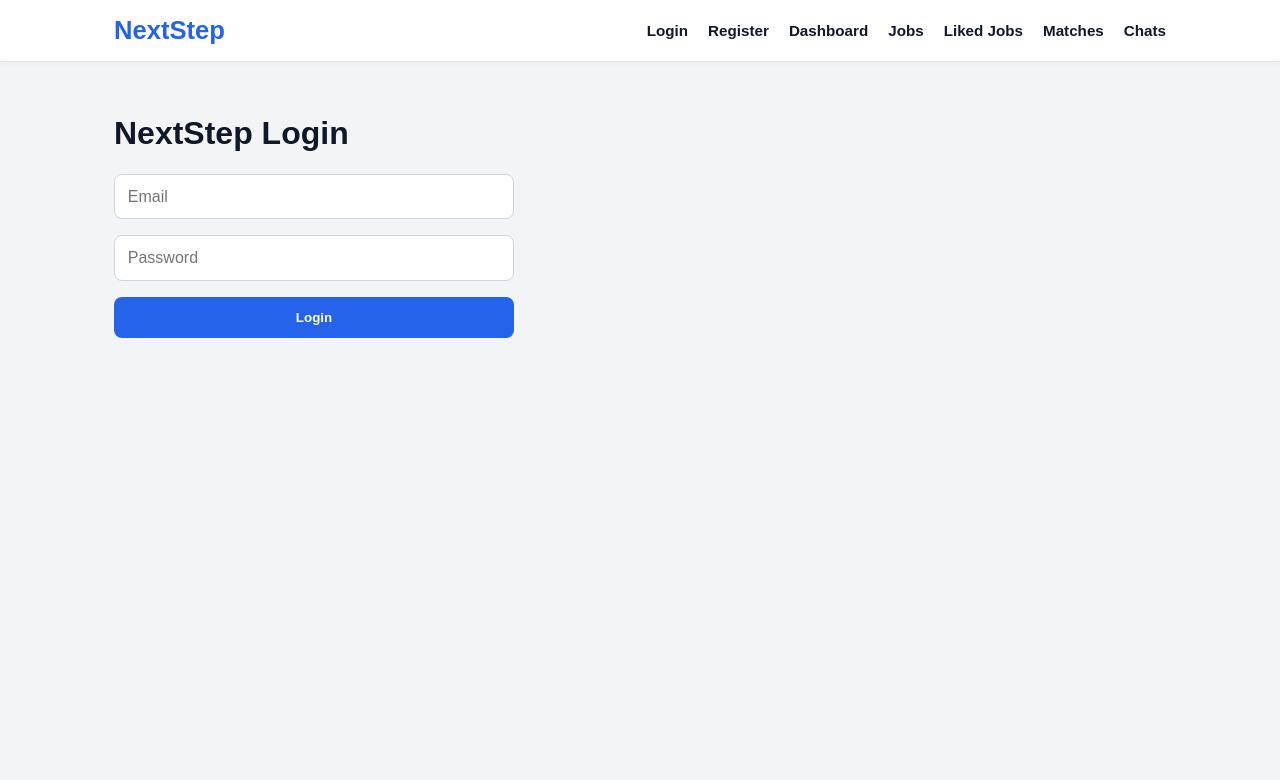
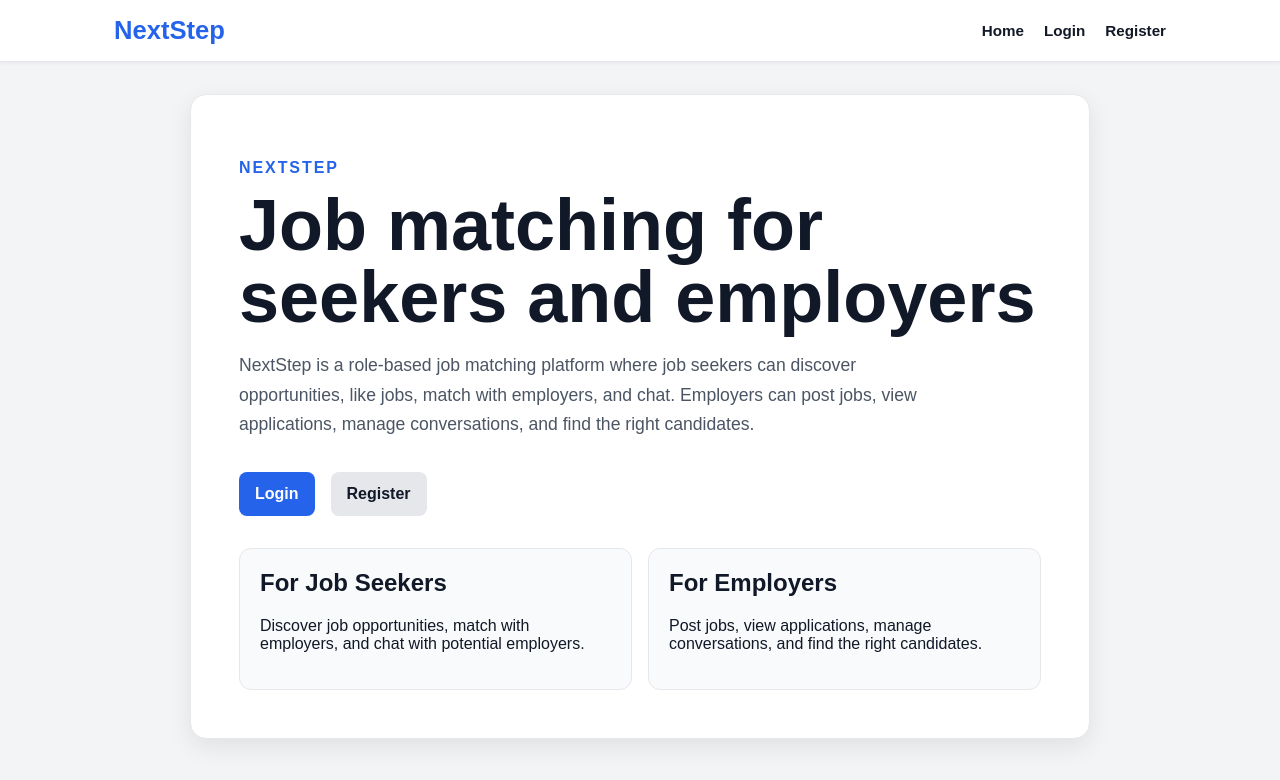
Before and after one commit to haley09/NextStep, a React (Vite) app in the folder nextstep/frontend/: page / in a window 1280 px wide. Shown: the top 780 px of the page. Built offline with nearby package versions, Linux system fonts and the light colour scheme; no server answers.

Commit message:
Add landing page and logout

```diff
--- a/nextstep/frontend/src/App.jsx
+++ b/nextstep/frontend/src/App.jsx
@@ -1,7 +1,8 @@
 import { useEffect, useState } from "react";
-import { Routes, Route, Link, useLocation } from "react-router-dom";
+import { Routes, Route, Link, useLocation, useNavigate } from "react-router-dom";
 import api from "./services/api";
 
+import LandingPage from "./pages/LandingPage";
 import LoginPage from "./pages/LoginPage";
 import RegisterPage from "./pages/RegisterPage";
 import Dashboard from "./pages/Dashboard";
@@ -14,6 +15,7 @@ import Chats from "./pages/Chats";
 export default function App() {
   const [user, setUser] = useState(null);
   const location = useLocation();
+  const navigate = useNavigate();
 
   useEffect(() => {
     async function loadUser() {
@@ -36,19 +38,34 @@ export default function App() {
     loadUser();
   }, [location.pathname]);
 
+  function handleLogout() {
+    localStorage.removeItem("access");
+    localStorage.removeItem("refresh");
+    setUser(null);
+    navigate("/login");
+  }
+
   const isEmployer = user?.role === "employer";
 
   return (
     <div className="app-shell">
       <nav className="navbar">
         <div className="navbar-inner">
-          <Link to="/dashboard" className="brand">
+          <Link to="/" className="brand">
             NextStep
           </Link>
 
           <div className="nav-links">
-            <Link to="/">Login</Link>
+            {!user && (
+              <>
+                <Link to="/">Home</Link>
+                <Link to="/login">Login</Link>
                 <Link to="/register">Register</Link>
+              </>
+            )}
+
+            {user && (
+              <>
                 <Link to="/dashboard">Dashboard</Link>
 
                 {isEmployer ? (
@@ -65,13 +82,20 @@ export default function App() {
                     <Link to="/chats">Chats</Link>
                   </>
                 )}
+
+                <button className="logout-button" type="button" onClick={handleLogout}>
+                  Logout
+                </button>
+              </>
+            )}
           </div>
         </div>
       </nav>
 
       <main className="main-content">
         <Routes>
-          <Route path="/" element={<LoginPage />} />
+          <Route path="/" element={<LandingPage />} />
+          <Route path="/login" element={<LoginPage />} />
           <Route path="/register" element={<RegisterPage />} />
           <Route path="/dashboard" element={<Dashboard />} />
           <Route path="/jobs" element={<JobsPage />} />
--- /dev/null
+++ b/nextstep/frontend/src/pages/LandingPage.jsx
@@ -0,0 +1,36 @@
+import { Link } from "react-router-dom";
+
+export default function LandingPage() {
+  return (
+    <section className="landing-page">
+      <div className="landing-card">
+        <p className="eyebrow">NextStep</p>
+        <h1>Job matching for seekers and employers</h1>
+        <p className="landing-text">NextStep is a role-based job matching platform where job seekers can discover opportunities,
+             like jobs, match with employers, and chat. Employers can post jobs, view applications, manage conversations, and find the right candidates.
+        </p>
+
+        <div className="landing-actions">
+          <Link to="/login" className="primary-button">
+            Login
+          </Link>
+          <Link to="/register" className="secondary-button">
+            Register
+          </Link>
+        </div>
+
+        <div className="landing-grid">
+          <div className="landing-feature">
+            <h2>For Job Seekers</h2>
+            <p>Discover job opportunities, match with employers, and chat with potential employers.</p>
+          </div>
+          <div className="landing-feature">
+            <h2>For Employers</h2>
+            <p>Post jobs, view applications, manage conversations, and find the right candidates.</p>
+          </div>
+        </div>
+
+      </div>
+    </section>
+  );
+}
--- a/nextstep/frontend/src/styles.css
+++ b/nextstep/frontend/src/styles.css
@@ -128,6 +128,11 @@ button:hover,
 .secondary-button {
   background: #e5e7eb;
   color: #111827;
+  border: none;
+  border-radius: 8px;
+  padding: 0.8rem 1rem;
+  font-weight: 700;
+  cursor: pointer;
 }
 
 .secondary-button:hover {
@@ -297,3 +302,87 @@ button:hover,
 .text-link:hover {
   text-decoration: underline;
 }
+
+.logout-button {
+  background: #f3f4f6;
+  color: #111827;
+  border: 1px solid #d1d5db;
+  padding: 0.55rem 0.85rem;
+}
+
+.logout-button:hover {
+  background: #e5e7eb;
+}
+
+.landing-page {
+  display: flex;
+  justify-content: center;
+}
+
+.landing-card {
+  background: #ffffff;
+  border: 1px solid #e5e7eb;
+  border-radius: 16px;
+  padding: 3rem;
+  box-shadow: 0 8px 24px rgba(0, 0, 0, 0.08);
+  max-width: 900px;
+}
+
+.eyebrow {
+  color: #2563eb;
+  font-weight: 800;
+  letter-spacing: 0.12em;
+  text-transform: uppercase;
+  margin-bottom: 0.75rem;
+}
+
+.landing-card h1 {
+  font-size: clamp(2.5rem, 6vw, 4.5rem);
+  line-height: 1;
+  margin: 0 0 1rem;
+}
+
+.landing-text {
+  font-size: 1.1rem;
+  line-height: 1.7;
+  color: #4b5563;
+  max-width: 720px;
+}
+
+.landing-actions {
+  display: flex;
+  gap: 1rem;
+  margin: 2rem 0;
+}
+
+.landing-grid {
+  display: grid;
+  grid-template-columns: repeat(2, minmax(0, 1fr));
+  gap: 1rem;
+  margin-top: 2rem;
+}
+
+.landing-feature {
+  background: #f9fafb;
+  border: 1px solid #e5e7eb;
+  border-radius: 12px;
+  padding: 1.25rem;
+}
+
+.landing-feature h2 {
+  margin-top: 0;
+}
+
+@media (max-width: 800px) {
+  .landing-card {
+    padding: 2rem;
+  }
+
+  .landing-actions {
+    flex-direction: column;
+  }
+
+  .landing-grid {
+    grid-template-columns: 1fr;
+  }
+}
```
Lines whose indentation alone changed are shown as unchanged.
